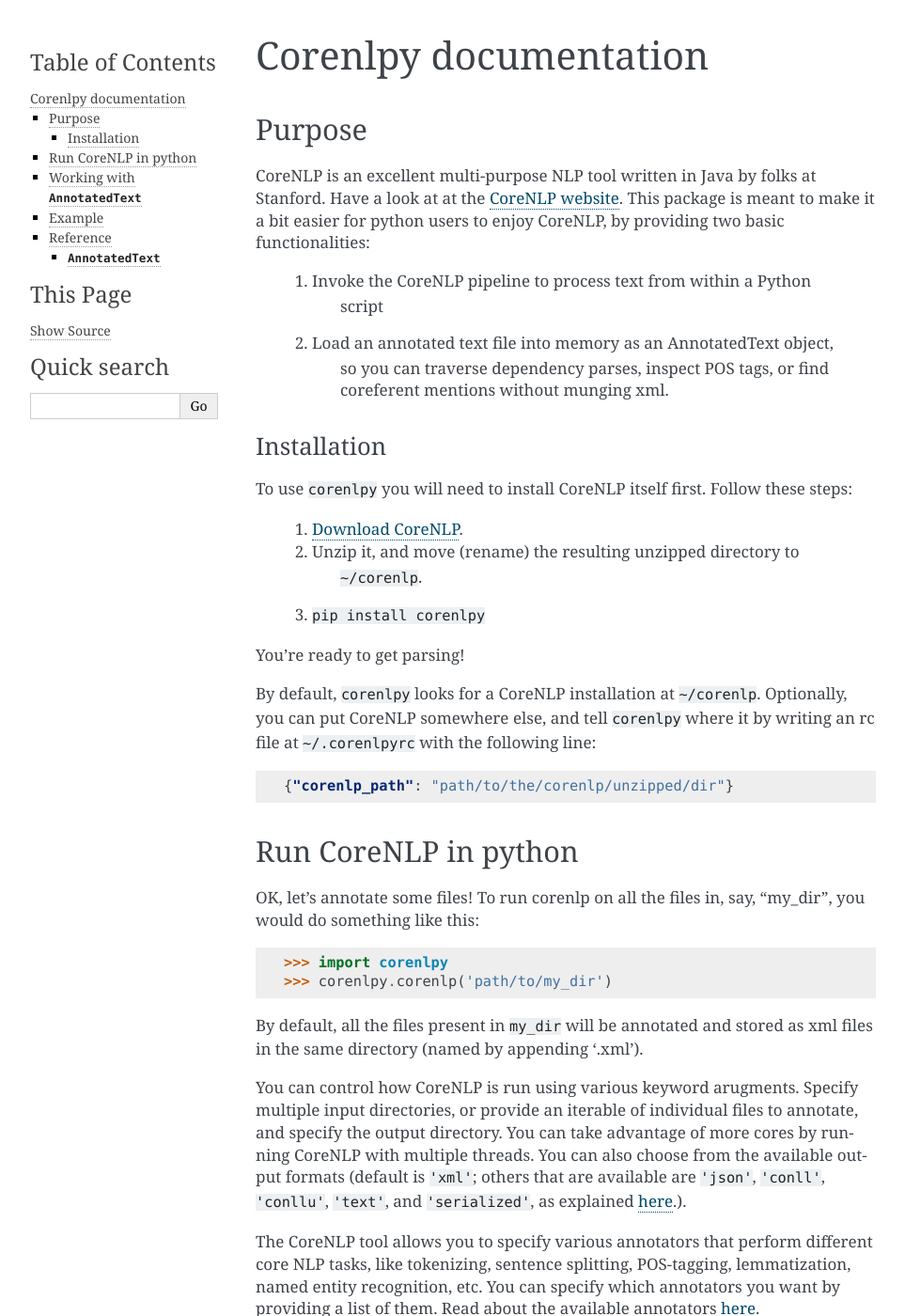
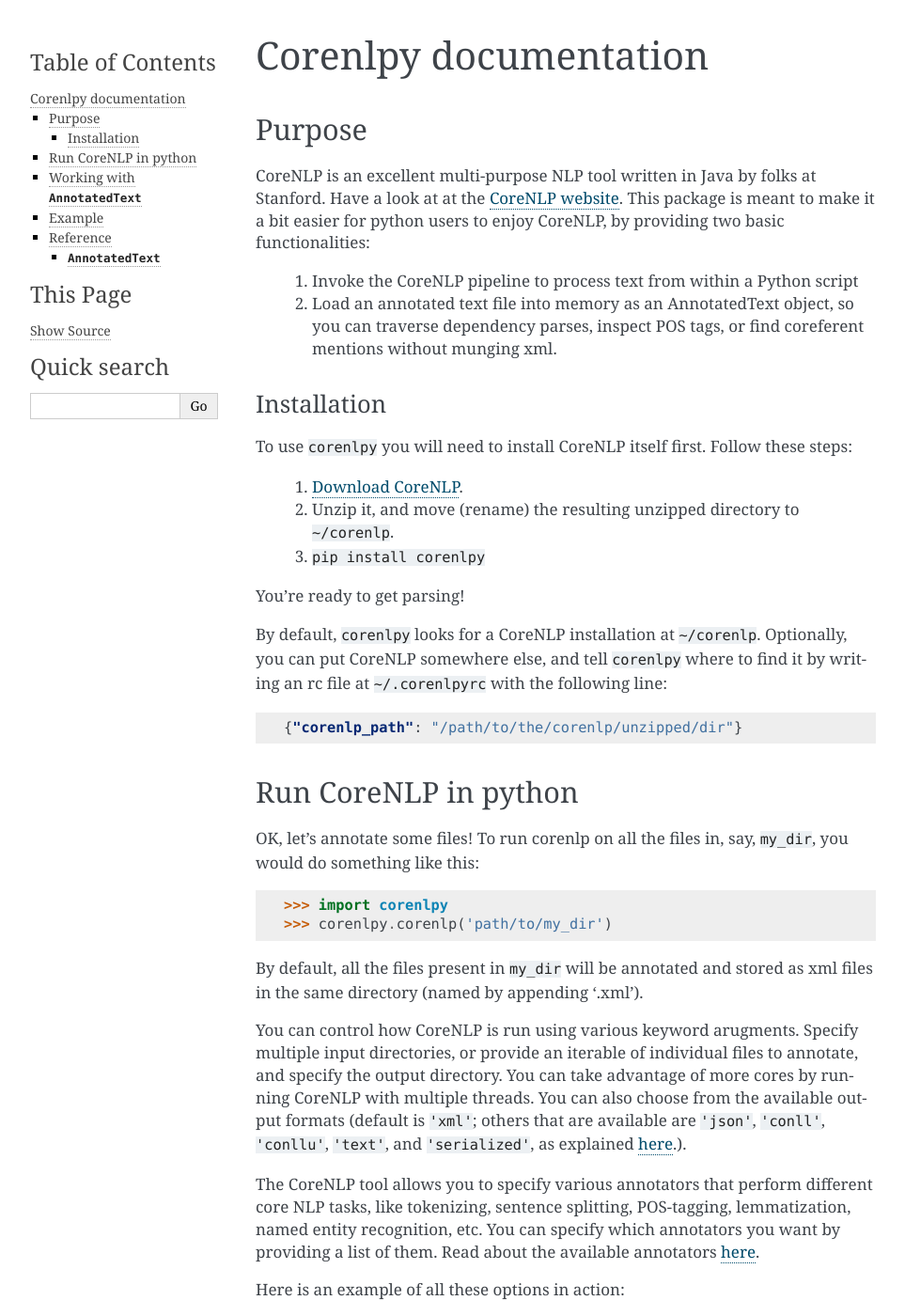
Before and after one commit to enewe101/corenlpy, a Sphinx documentation site: the page built from docs/index.rst, in a window 1280 px wide and 1400 px high. Shown: the whole window at 94% size, without its empty margins (148-1111 px from the left). Built offline with Sphinx 7.4.7, drawn with Linux system fonts in a browser that asks for light colours; some of the changed text lies outside the part shown.

Commit message:
update docs

```diff
--- a/docs/index.rst
+++ b/docs/index.rst
@@ -18,11 +18,11 @@
 CoreNLP, by providing two basic functionalities:
 
     1. Invoke the CoreNLP pipeline to process text from within a Python
-           script
+       script
 
     2. Load an annotated text file into memory as an AnnotatedText object,
-           so you can traverse dependency parses, inspect POS tags, or
-           find coreferent mentions without munging xml.
+       so you can traverse dependency parses, inspect POS tags, or
+       find coreferent mentions without munging xml.
 
 Installation
 ____________
@@ -32,24 +32,25 @@
 
     1. `Download CoreNLP <https://stanfordnlp.github.io/CoreNLP/#download>`_.
     2. Unzip it, and move (rename) the resulting unzipped directory to
-           ``~/corenlp``.
+       ``~/corenlp``.
     3. ``pip install corenlpy``
 
 You're ready to get parsing!
 
 By default, ``corenlpy`` looks for a CoreNLP installation at ``~/corenlp``.
 Optionally, you can put CoreNLP somewhere else, and tell ``corenlpy`` where
-it by writing an rc file at ``~/.corenlpyrc`` with the following line:
+to find it by writing an rc file at ``~/.corenlpyrc`` with the following
+line:
 
 .. code-block:: JSON
 
-    {"corenlp_path": "path/to/the/corenlp/unzipped/dir"}
+    {"corenlp_path": "/path/to/the/corenlp/unzipped/dir"}
 
 
 Run CoreNLP in python
 ---------------------
 OK, let's annotate some files!  To run corenlp on all the files in, say,
-"my_dir", you would do something like this:
+``my_dir``, you would do something like this:
 
 .. code-block:: python
 
```
Also changed, not shown: other parts of docs/index.rst (+7 -7 lines).
